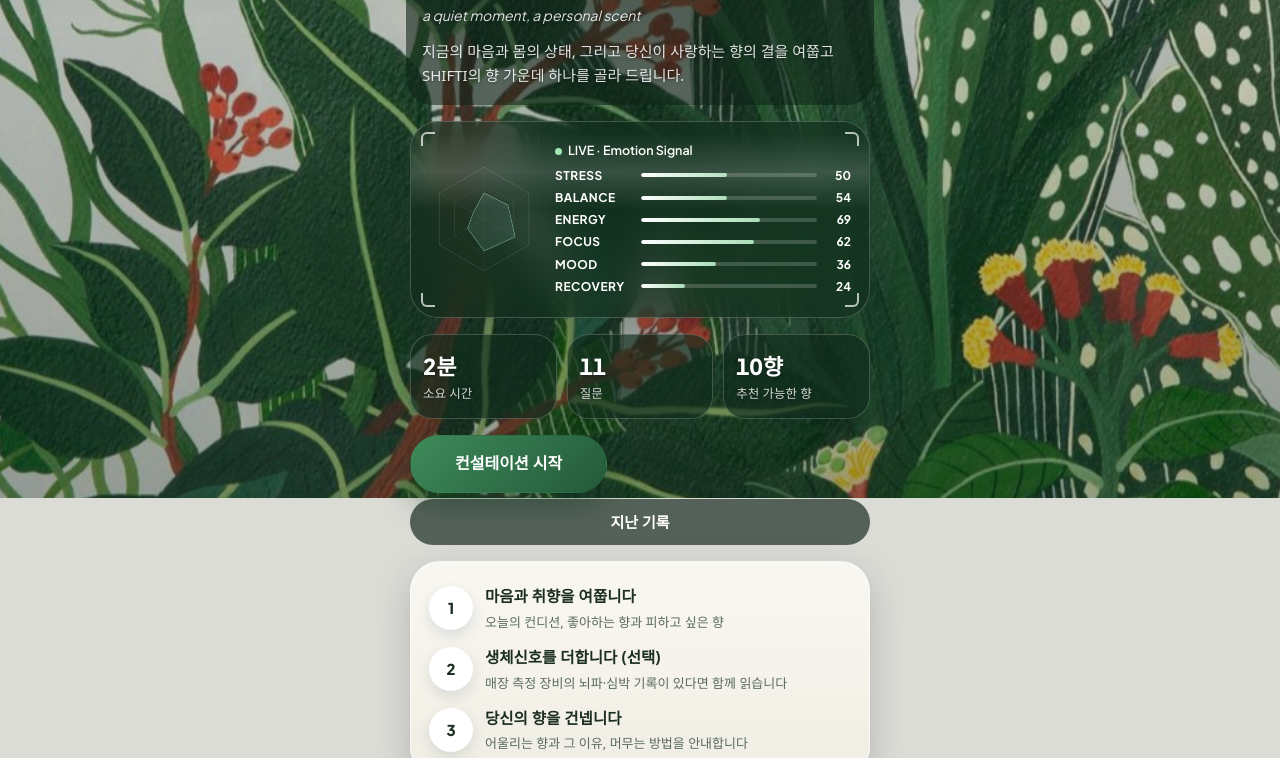
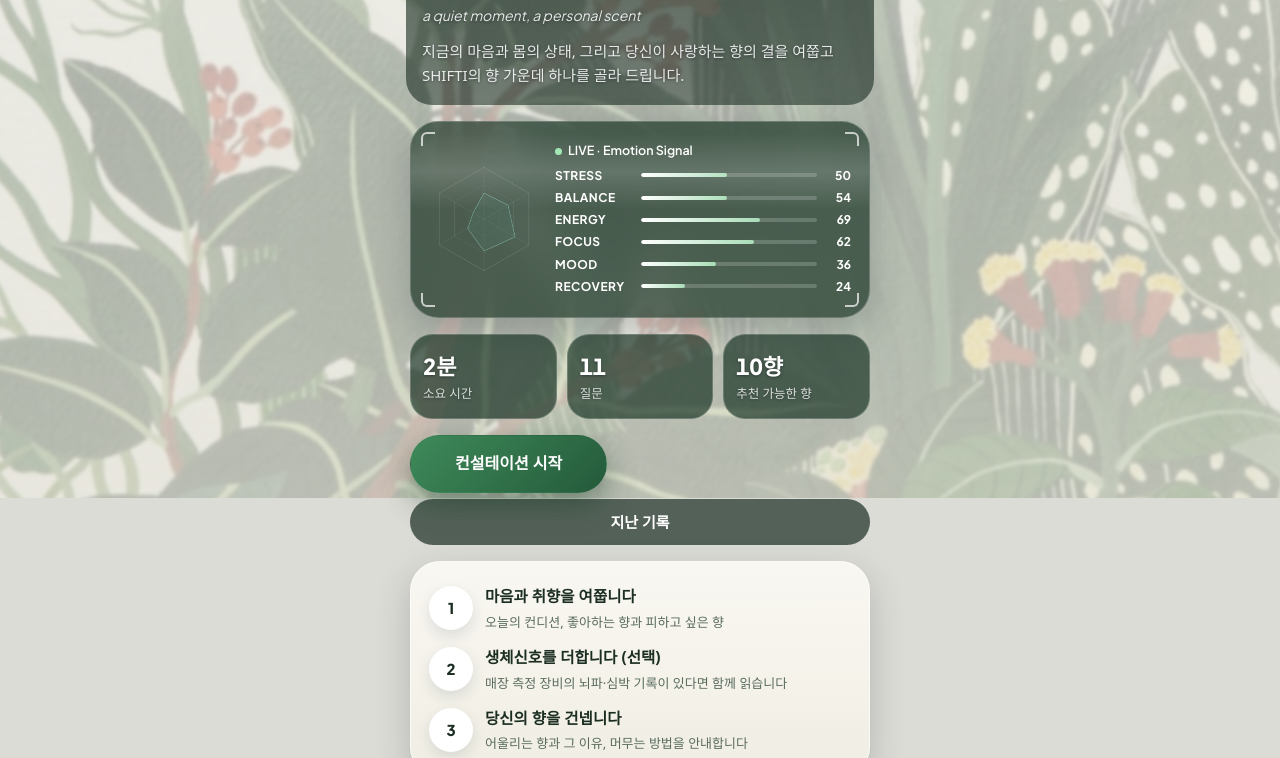
Before and after one commit to mediscent01-lang/emotion-engine, a website: page index.html in a window 1280 px wide. Shown: the part 302-1060 px from the top of the page. Drawn offline with nearby package versions, Linux system fonts and the light colour scheme; a script that the page names is missing; a web font is replaced by a local one.

Commit message:
감정엔진 v12.5.1: 배경 그림을 더 희미하게 (아이보리 안개·채도 낮춤)

```diff
--- a/index.html
+++ b/index.html
@@ -595,6 +595,9 @@ html{background:#DCDCD6}
 .btn-gh{background:rgba(14,34,23,.66)!important;border-radius:999px!important;text-decoration:none!important;color:#fff!important}
 .light .btn-gh,.panel-light .btn-gh{background:transparent!important;color:var(--deep70)!important}
 .welcome-cta .btn-gh{align-self:flex-start;min-height:46px;padding:0 22px}
+/* v12.5.1 배경을 더 희미하게: 아이보리 안개를 덮고 채도·선명도를 낮춤 */
+.scene::before{filter:saturate(.65) blur(1.5px);opacity:.55}
+.scene::after{background:linear-gradient(180deg,rgba(244,241,232,.55) 0%,rgba(244,241,232,.42) 50%,rgba(236,233,222,.55) 100%)!important}
 
 </style>
 </head>
```
